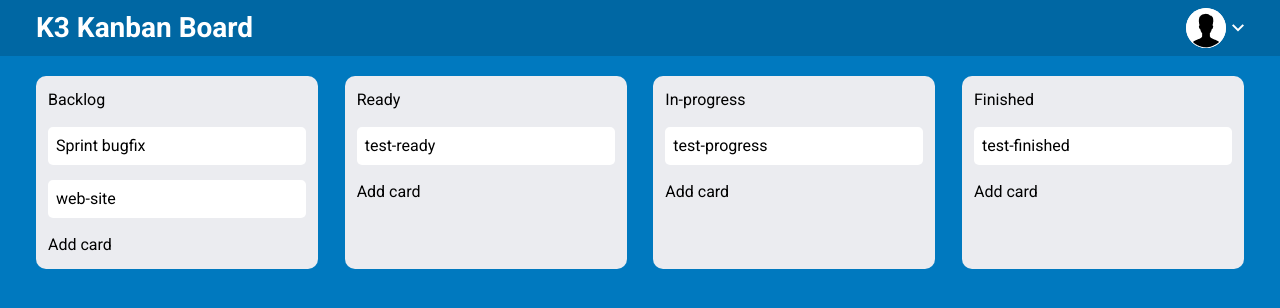
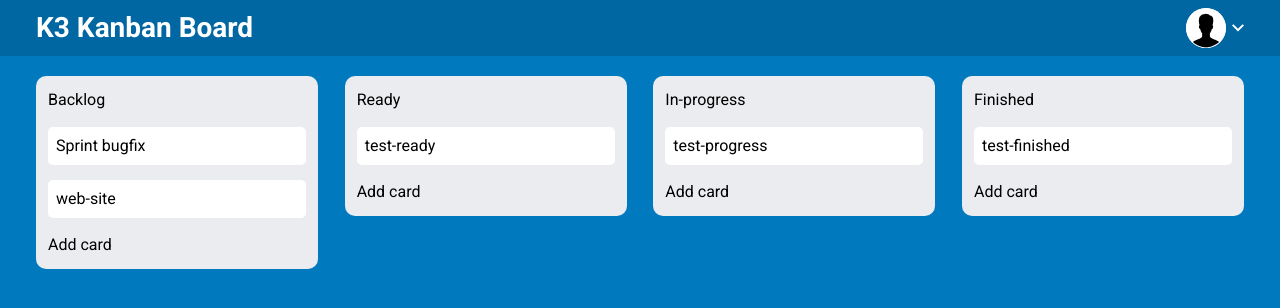
Before and after one commit to K3irill/sf-kanban, a React (Vite) app: page / in a window 1280 px wide. Shown: the top 308 px of the page. Built offline with nearby package versions, Linux system fonts and the light colour scheme.

Commit message:
feat: add task to backlog

```diff
--- a/src/components/Board/Board.tsx
+++ b/src/components/Board/Board.tsx
@@ -1,14 +1,14 @@
-import React from 'react'
 import styles from './Board.module.scss'
 import cn from 'classnames'
 import TaskBlock from '../Task/TaskBlock/TaskBlock'
-import { dataMock } from '../../data'
+import { useDataTasks } from '../../context/data-tasks-context'
 
 const Board = () => {
+	const { dataTasks } = useDataTasks()
 	return (
 		<div className={styles.board}>
 			<div className={cn(styles.board__container, '__container')}>
-				{dataMock.map((block, index) => (
+				{dataTasks.map((block, index) => (
 					<TaskBlock
 						key={index}
 						blockName={block.title}
--- a/src/components/Task/TaskBlock/TaskBlock.module.scss
+++ b/src/components/Task/TaskBlock/TaskBlock.module.scss
@@ -2,9 +2,12 @@
 
 .task-block {
 	width: 282px;
+	height: fit-content;
 	background-color: $primary-grey;
 	border-radius: 10px;
 	padding: 12px;
+	display: flex;
+	flex-direction: column;
 	&__header {
 		h3 {
 			&::first-letter {
@@ -17,5 +20,12 @@
 		display: flex;
 		gap: 15px;
 		flex-direction: column;
+		flex: 1 0;
+	}
+	&__task-input {
+		background-color: white;
+		border-radius: 5px;
+		padding: 7px 8px;
+		cursor: text;
 	}
 }
--- a/src/components/Task/TaskBlock/TaskBlock.tsx
+++ b/src/components/Task/TaskBlock/TaskBlock.tsx
@@ -1,19 +1,55 @@
-import React, { PropsWithChildren } from 'react'
+import React, { PropsWithChildren, useState } from 'react'
 import styles from './TaskBlock.module.scss'
 import cn from 'classnames'
 import { dataIssuesType } from '../../../types/data'
 import TaskItem from '../TaskItem/TaskItem'
+import { useDataTasks } from '../../../context/data-tasks-context'
 
 type TaskBlockProps = {
 	blockName: string
 	issues: dataIssuesType[]
 }
 
-//---------------------------
 const TaskBlock = ({
 	blockName,
 	issues,
 }: PropsWithChildren<TaskBlockProps>) => {
+	const [isCreating, setCreating] = useState<boolean>(false)
+	const { dataTasks, setDataTasks } = useDataTasks()
+	const [taskInputValue, setTaskInputValue] = useState('')
+
+	const toggleCreating = () => {
+		if (blockName === 'backlog') {
+			setCreating(prev => !prev)
+		}
+	}
+
+	const addTaskBySubmit = (e: React.FormEvent) => {
+		e.preventDefault()
+		if (!taskInputValue.trim()) return
+
+		setDataTasks(prev =>
+			prev.map(block =>
+				block.title === 'backlog'
+					? {
+							...block,
+							issues: [
+								...block.issues,
+								{
+									id: String(Date.now()),
+									name: taskInputValue,
+									description: '',
+								},
+							],
+					  }
+					: block
+			)
+		)
+		setTaskInputValue('')
+		setCreating(false)
+		console.log(dataTasks)
+	}
+
 	return (
 		<div className={cn(styles['task-block'])}>
 			<div className={styles['task-block__header']}>
@@ -21,11 +57,24 @@ const TaskBlock = ({
 			</div>
 			<div className={styles['task-block__tasks']}>
 				{issues.map(task => (
-					<TaskItem data={task} />
+					<TaskItem key={task.id} data={task} />
 				))}
+				{isCreating && (
+					<form onSubmit={addTaskBySubmit}>
+						<input
+							value={taskInputValue}
+							onChange={e => setTaskInputValue(e.target.value)}
+							className={styles['task-block__task-input']}
+							type='text'
+							placeholder='Enter task title'
+						/>
+					</form>
+				)}
 			</div>
 			<div className={styles['task-block__footer']}>
-				<button>Add card</button>
+				<button onClick={toggleCreating}>
+					{!isCreating ? 'Add card' : 'Cancel'}
+				</button>
 			</div>
 		</div>
 	)
--- a/src/components/Task/TaskItem/TaskItem.module.scss
+++ b/src/components/Task/TaskItem/TaskItem.module.scss
@@ -2,4 +2,5 @@
 	background-color: white;
 	border-radius: 5px;
 	padding: 7px 8px;
+	cursor: pointer;
 }
--- a/src/components/app/App.tsx
+++ b/src/components/app/App.tsx
@@ -1,14 +1,16 @@
-import React from 'react'
 import Header from '../header/Header'
 import './App.scss'
 import Board from '../Board/Board'
+import DataTasksProvider from '../../context/data-tasks-context'
 
 const App = () => {
 	return (
-		<div className='app'>
-			<Header />
-			<Board />
-		</div>
+		<DataTasksProvider>
+			<div className='app'>
+				<Header />
+				<Board />
+			</div>
+		</DataTasksProvider>
 	)
 }
 
--- /dev/null
+++ b/src/context/data-tasks-context.tsx
@@ -0,0 +1,38 @@
+import React, {
+	createContext,
+	PropsWithChildren,
+	useState,
+	Dispatch,
+	SetStateAction,
+} from 'react'
+import { dataMock } from '../data'
+import { dataMockType } from '../types/data'
+
+type DataTaskContextType = {
+	dataTasks: dataMockType
+	setDataTasks: Dispatch<SetStateAction<dataMockType>>
+}
+
+const DataTaskContext = createContext<DataTaskContextType | undefined>(
+	undefined
+)
+
+const DataTasksProvider = ({ children }: PropsWithChildren) => {
+	const [dataTasks, setDataTasks] = useState(dataMock)
+
+	return (
+		<DataTaskContext.Provider value={{ dataTasks, setDataTasks }}>
+			{children}
+		</DataTaskContext.Provider>
+	)
+}
+
+export const useDataTasks = () => {
+	const context = React.useContext(DataTaskContext)
+	if (!context) {
+		throw new Error('useDataTasks must be used within a DataTasksProvider')
+	}
+	return context
+}
+
+export default DataTasksProvider
```
